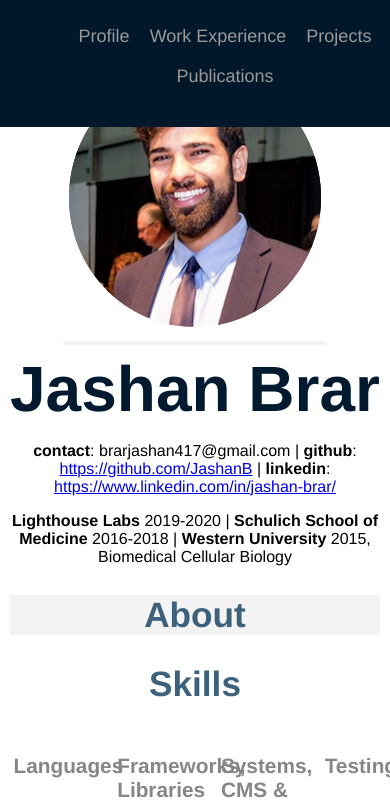
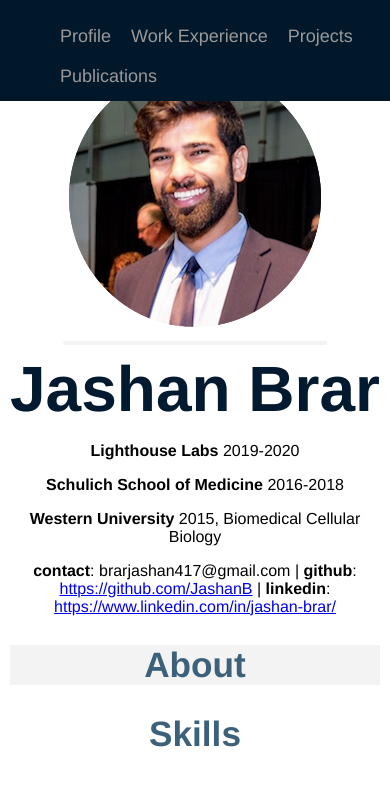
Before and after one commit to JashanB/my-portfolio, a React (Create React App) app: page / in a window 390 px wide. Shown: the top 804 px of the page. Built offline with nearby package versions, Linux system fonts and the light colour scheme.

Commit message:
breaking points for nav

```diff
--- a/src/components/app/App.css
+++ b/src/components/app/App.css
@@ -26,7 +26,8 @@
 }
 .nav ul {
   list-style: none;
-  margin: 0;
+  /* margin: 0; */
+  margin-left: -7%;
   position: relative;
   }
 
@@ -71,14 +72,15 @@
 
 .nav {
 position: fixed;
-height: 15%;
+height: 12%;
 width: 100%;
 background-color: #01182b;
 display: inline-block;
 color: white;
 overflow: hidden;
 font-family: Helvetica;
-text-align: center;
+text-align: left;
+padding-left: 0%;
 }
 
 .nav h2 {
@@ -87,8 +89,6 @@ text-align: center;
 
 .nav ul {
 list-style: none;
-/* margin: 0; */
-position: absolute;
 }
 
 .nav li {
--- a/src/components/profile/Profile.css
+++ b/src/components/profile/Profile.css
@@ -28,8 +28,7 @@
 #profile h1 {
   font-size: 400%;
   color: #021a2f;
-  margin-bottom: 4%;
-  /* margin-top: -0.1%; */
+  margin-bottom: 2%;
   margin-top: 2%;
 }
 
--- a/src/components/profile/Profile.js
+++ b/src/components/profile/Profile.js
@@ -8,10 +8,10 @@ export default function Profile(props) {
       <img alt="profile-img" src="crop1.png"></img>
       <div className="picture-border"></div>
       <h1>Jashan Brar</h1>
-      {/* <p className="info-p">Western University 2015, Biomedical Cellular Biology</p>
-      <p className="info-p">Schulich School of Medicine 2016-2018</p> */}
+      <p className="info-p"><b>Lighthouse Labs</b> 2019-2020</p>
+      <p className="info-p"><b>Schulich School of Medicine</b> 2016-2018</p>
+      <p className="info-p"><b>Western University</b> 2015, Biomedical Cellular Biology</p>
       <p className="info-p"><b>contact</b>: brarjashan417@gmail.com | <b>github</b>: <a href="https://github.com/JashanB">https://github.com/JashanB</a> | <b>linkedin</b>: <a href="https://www.linkedin.com/in/jashan-brar/">https://www.linkedin.com/in/jashan-brar/</a></p>
-      <p className="info-p"><b>Lighthouse Labs</b> 2019-2020 | <b>Schulich School of Medicine</b> 2016-2018 | <b>Western University</b> 2015, Biomedical Cellular Biology</p>
       <div className="about">
         <h2>About</h2>
         <p></p>
```
